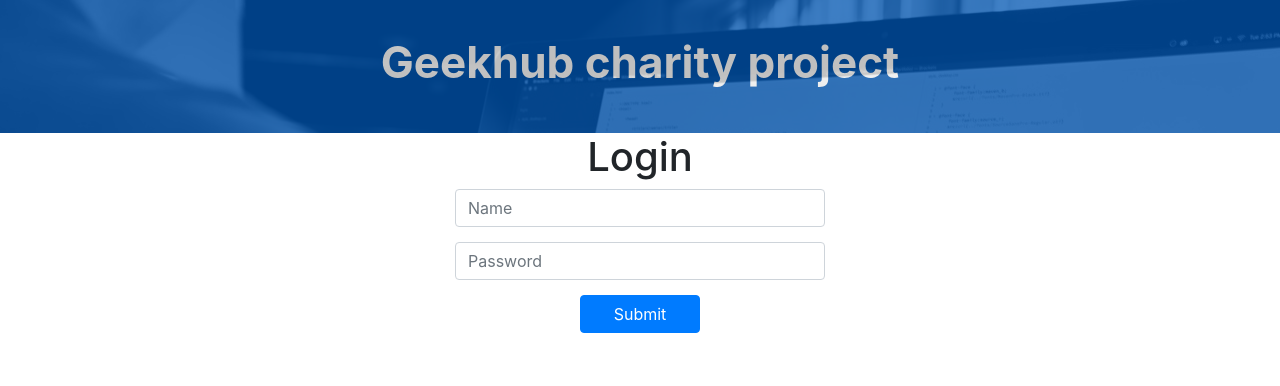
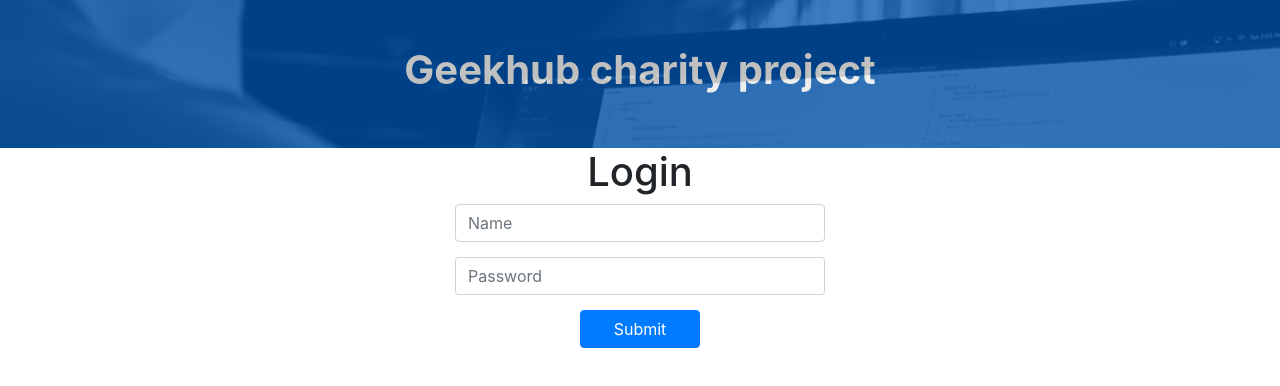
Before and after one commit to lyudmila-schastlyvets/geekhub-feedback-react, a React (Create React App) app: page /admin/login in a window 1280 px wide. Shown: the top 386 px of the page. Built offline with nearby package versions, Linux system fonts and the light colour scheme.

Commit message:
fix style modal, title

```diff
--- a/src/App.css
+++ b/src/App.css
@@ -14,8 +14,8 @@
 }
 
 .App-title {
-  font-size: 44px;
-  line-height: 25px;
+  font-size: 2.5em;
+  line-height: 1em;
   font-weight: bold;
 }
 
@@ -85,12 +85,15 @@ nav {
   flex-direction: column;
   justify-content: space-between;
 }
+
 .form-teacher-success {
   color: green;
 }
 
 .narcissus_17w311v {
   padding: 30px 50px !important;
+  left: 35% !important;
+  top: 20% !important;
 }
 
 a.color-btn {
--- a/src/components/TeachersList.js
+++ b/src/components/TeachersList.js
@@ -51,12 +51,12 @@ class TeachersList extends Component {
                     this.state.isShowingModal &&
                     <ModalContainer onClose={this.handleClose}>
                         <ModalDialog onClose={this.handleClose}>
-                            <div className='edit_teacher'>
+                            <div className='edit-teacher'>
                                 <Route
                                     path='/admin/teachers/edit_teacher/:id'
                                     render={FormTeacher}/>
                             </div>
-                            <div className='add_teacher'>
+                            <div className='add-teacher'>
                                 <Route
                                     path='/admin/teachers/add_teacher'
                                     render={FormTeacher}/>
@@ -84,7 +84,7 @@ class TeachersList extends Component {
                                 accessor: 'image',
                                 Cell: row => (
                                     <img
-                                        width='100px'
+                                        width='75px'
                                         // check if image not -> visible standard image
                                         src={row.value ? row.value : noPhoto}
                                         alt={row.original.name}
```
